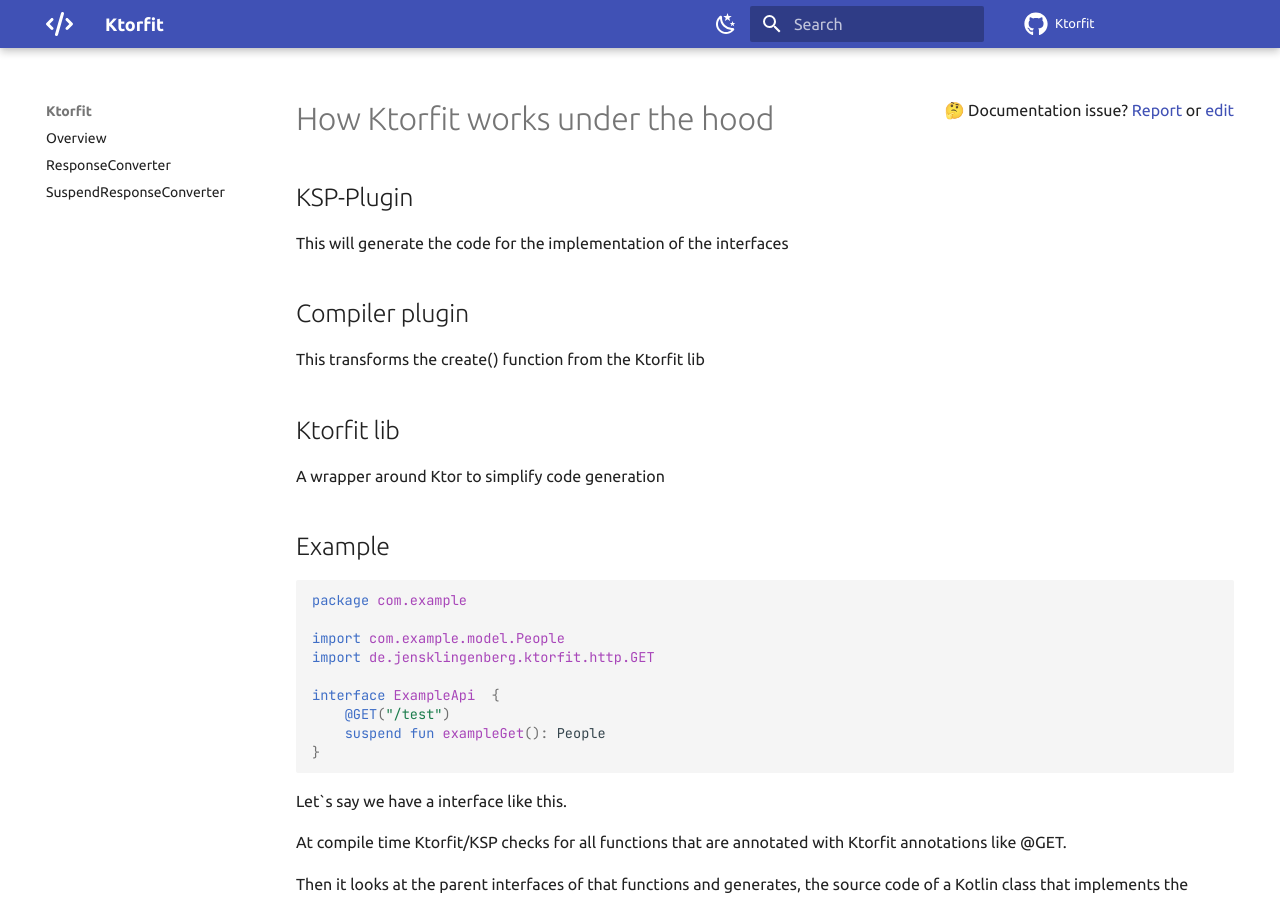
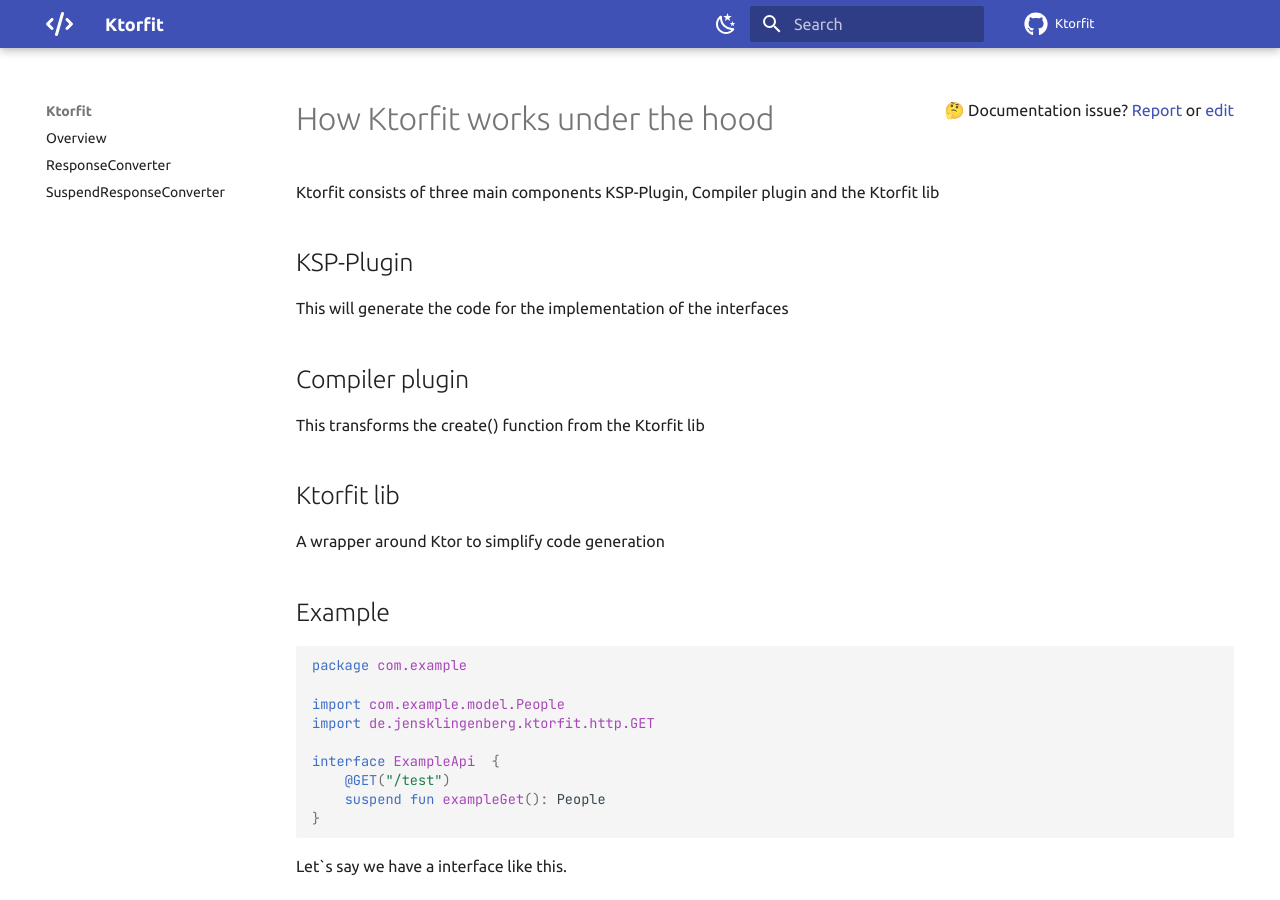
Before and after one commit to Foso/Ktorfit, an MkDocs documentation site: the page built from docs/architecture.md, in a window 1280 px wide and 900 px high. Built offline with MkDocs 1.6.1 and Material for MkDocs 9.7.7, drawn with Linux system fonts in a browser that asks for light colours; comment, search, counter and statistics services are not loaded.

Commit message:
Update architecture.md

```diff
--- a/docs/architecture.md
+++ b/docs/architecture.md
@@ -1,4 +1,6 @@
 # How Ktorfit works under the hood
+
+Ktorfit consists of three main components KSP-Plugin, Compiler plugin and the Ktorfit lib
 
 ## KSP-Plugin
 This will generate the code for the implementation of the interfaces
```
